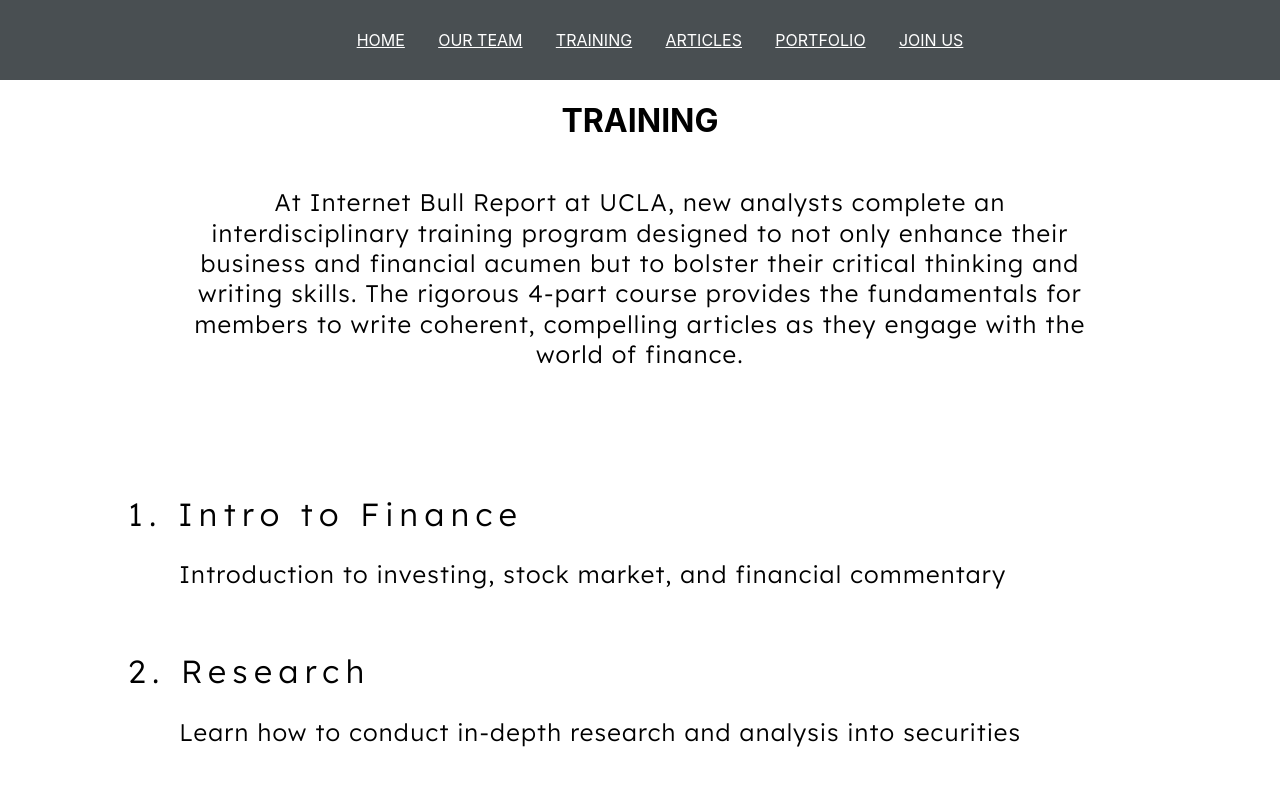
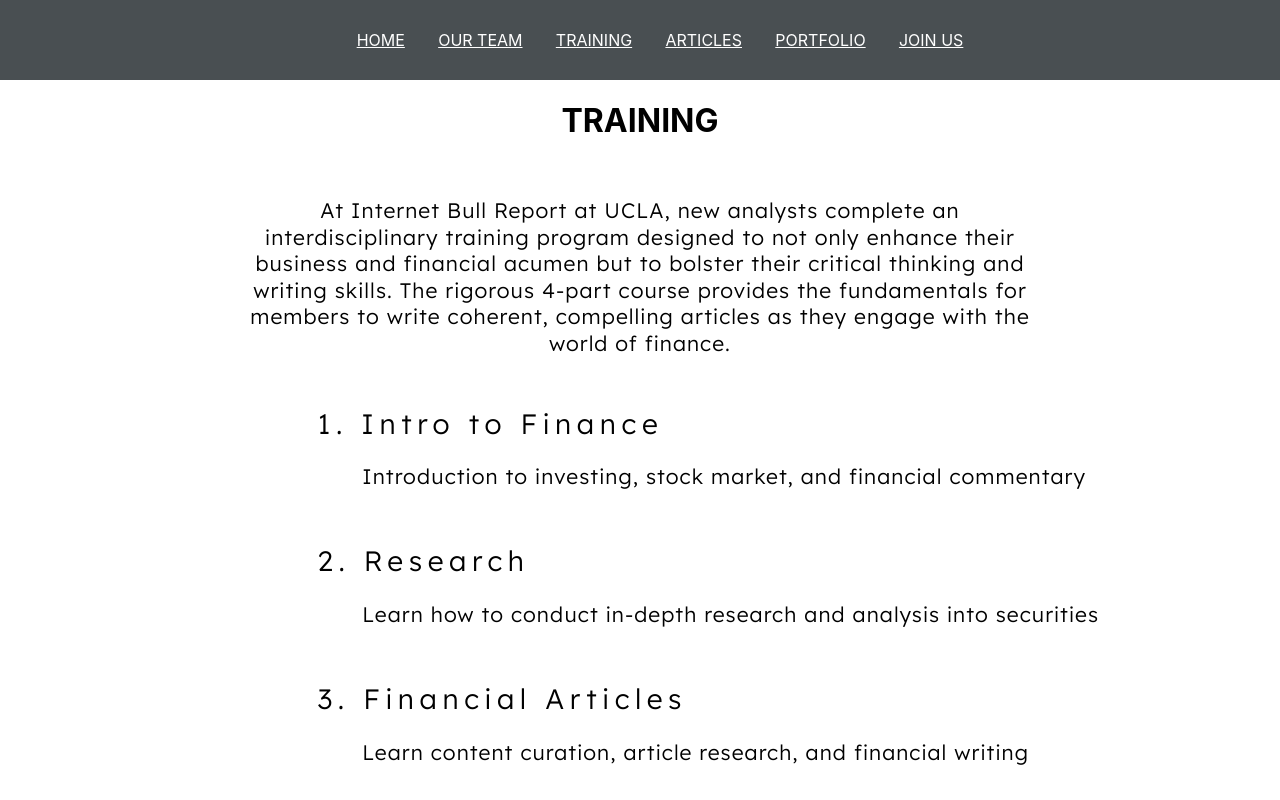
Before and after one commit to TechConnectedUCLA/ibr-frontend, a React (Create React App) app: page /training in a window 1280 px wide. Shown: the top 800 px of the page. Built offline with nearby package versions, Linux system fonts and the light colour scheme.

Commit message:
added wrapper to training page

```diff
--- a/src/Pages/Training.css
+++ b/src/Pages/Training.css
@@ -6,11 +6,15 @@
 }
 
 .blurb {
-    max-width: 90%;
-    height: 253px;
+    width: 100%;
+    height: 90%;
+    max-width: 1316;
+    max-height: 253px;
+
     margin-left: auto;
     margin-right: auto;
-    transform: scale(0.8);
+    padding-top: 40px;
+    padding-bottom: 70px;
 
     letter-spacing: 1.5px;
     font-size: 30px;
@@ -36,7 +40,7 @@
 .content {
     text-align: left;
 
-    width: 1086px;
+    width: 1060px;
     height: 91px;
     padding-bottom: 1.5rem;
     padding-left: 4rem;
@@ -61,13 +65,23 @@
 }
 
 .container {
-    transform: scale(0.8);
     display: flex;
     flex-direction: column;
+    padding-left: 10%;
+
+    width: 90%;
+    max-width: 1100;
 }
 
 .powell-img {
-    padding-bottom: 5rem;
     width: 384px;
     height: 316px;
 }
+
+.wrapper {
+    width: 90%;
+    max-width: 1300px;
+    margin-left: auto;
+    margin-right: auto;
+    transform: scale(0.7) translateY(-300px);
+}
--- a/src/Pages/Training.js
+++ b/src/Pages/Training.js
@@ -7,7 +7,7 @@
     <div>
       <h1>TRAINING</h1>
 
-
+      <div class="wrapper">
         <div class='center' class='blurb'>
             At Internet Bull Report at UCLA, new analysts complete an interdisciplinary training program designed to not only enhance their business and financial acumen but to bolster their critical thinking and writing skills.
             The rigorous 4-part course provides the fundamentals for members to write coherent, compelling articles as they engage with the world of finance.
@@ -28,8 +28,7 @@
         </div>
 
         <img class="powell-img" src={library} alt="powell"></img>
-
-
+      </div>
     </div>
   );
 }
```
Lines whose indentation alone changed are shown as unchanged.
